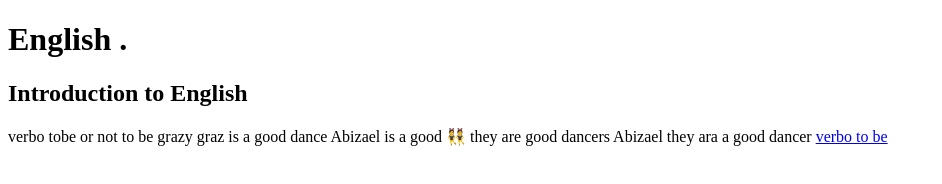
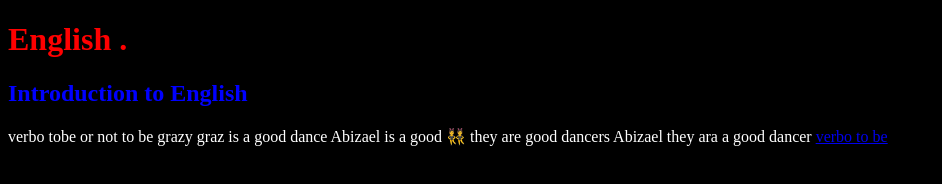
Before and after one commit to edskate/Engles_2026_12_02-, a plain HTML site: page index.html in a window 1280 px wide. Shown: the whole page, without its empty margins (0-942 px from the left). Drawn offline with Linux system fonts and the light colour scheme.

Commit message:
atualização

```diff
--- a/index.html
+++ b/index.html
@@ -4,6 +4,18 @@
     <meta charset="UTF-8">
     <meta name="viewport" content="width=device-width, initial-scale=1.0">
     <title>English .</title>
+    <style>
+        body{
+            background-color: black;
+            color: white;
+        }
+        h1{
+            color: red;
+        }
+        h2{
+            color: blue;
+        }
+    </style>
 </head>
 <body>
     <h1>English .</h1>
```
Also changed, not shown: index.js (added).
